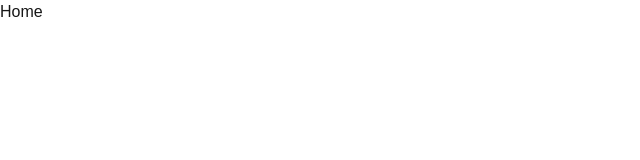
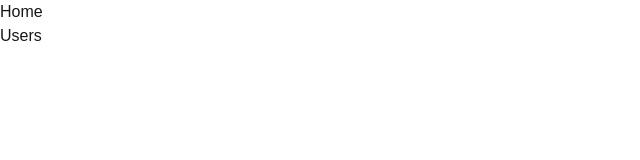
Before and after one commit to Niadul-Munna/mosh-nextjs, a Next.js app: page / in a window 1280 px wide. Shown: the top 160 px of the page, without its empty margins (0-640 px from the left). Built offline with nearby package versions, Linux system fonts and the light colour scheme.

Commit message:
refactor

```diff
--- a/app/page.tsx
+++ b/app/page.tsx
@@ -1,7 +1,10 @@
+import Link from "next/link";
+
 export default function Home() {
   return (
     <div>
       <h1>Home</h1>
+      <Link href="/user">Users</Link>
     </div>
   );
 }
```
